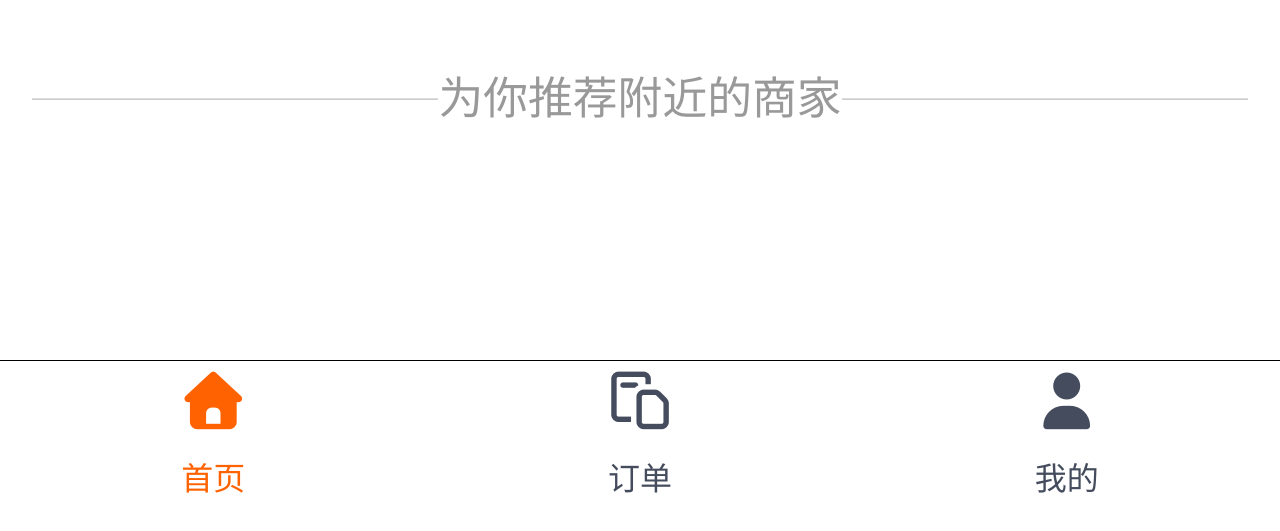
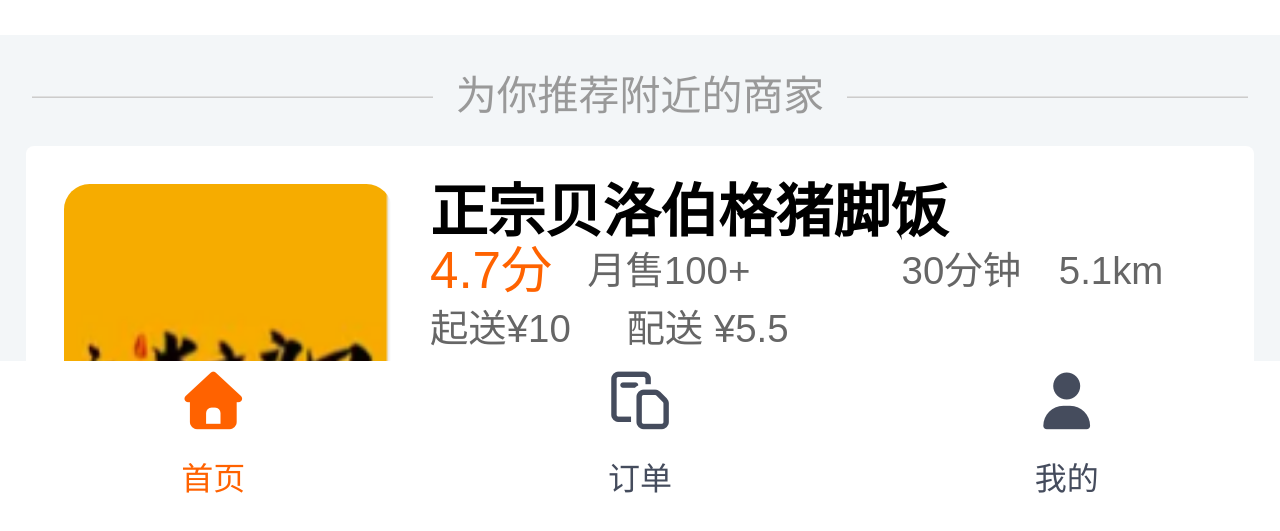
Before and after one commit to stellansing/web_taobao, a website: page index.html in a window 1280 px wide. Shown: the part 285-816 px from the top of the page. Drawn offline with nearby package versions, Linux system fonts and the light colour scheme.

Commit message:
商品标签（部分）

```diff
--- a/css/globle.css
+++ b/css/globle.css
@@ -1,7 +1,14 @@
-html,body{
+html,body {
     font-family: "Microsoft YaHei", "微软雅黑", sans-serif;
     width: 100vw;
     height: 100vh;
+    overflow-y: auto;
+    overflow-x: hidden;
+}
+html,
+body {
+    -ms-overflow-style: none;
+    scrollbar-width: none;
 }
 a{
     text-decoration: none;
--- a/css/index.css
+++ b/css/index.css
@@ -1,6 +1,7 @@
 .wrapper{
     width: 100%;
     height: 100%;
+    background-color: #F3F6F8;
 }
 .header{
     display: flex;
@@ -62,6 +63,7 @@
     color: white;
     border-radius: 6px;
 }
+
 .main{
     font-size: 10vw;
     margin-top: 25vw;
@@ -69,6 +71,8 @@
     bottom: 12vw;
     display: flex;
     justify-content: center;
+    align-items: center;
+    flex-wrap: wrap;
 }
 .main .mainTop{
     margin-top: 3vw;
@@ -77,7 +81,7 @@
     align-items: center;
     color: #999;
     width: 95%;
-    font-size: 3.5vw;
+    font-size: 3.2vw;
 }
 .main .mainTop .line{
     background-color: #ccc;
@@ -85,8 +89,54 @@
     height: 0.1vw;
     flex:1;
 }
+
+.businessList{
+    display: flex;
+    width: 100%;
+    flex-direction: column;
+    align-items: center;
+    justify-content: center;
+}
+.businessList .business{
+    display: flex;
+    margin-top: 2vw;
+    margin-bottom: 2vw;
+    width: 90%;
+    height: 30vw;
+    border-radius: 8px;
+    background-color: white;
+    padding: 3vw;
+}
+.businessList .business img{
+    border-radius: 2vw;
+    width: 30vw;
+}
+.businessList .business .businessInfo{
+    display: flex;
+    flex-direction: column;
+    font-size: 3vw;
+    color: #666666;
+    margin-left: 3vw;
+    line-height: 4.5vw;
+    width: 80%;
+}
+.businessList .business .businessInfo .businessTitle{
+    font-size: 4.5vw;
+    font-weight: bolder;
+    color: black;
+}
+.businessList .business .businessInfo .businessSaleInfo{
+    display: flex;
+    flex-direction: row;
+    align-items: center;
+    justify-content: space-between;
+}
+.businessList .business .businessInfo .businessSaleInfo .score{
+    font-size: 4vw;
+    color: #FF6300;
+}
+
 .footer{
-    border-top: black 1px solid;
     width: 100%;
     height: 12vw;
     position: fixed;
--- a/index.html
+++ b/index.html
@@ -30,23 +30,52 @@
     <div class="main">
         <div class="mainTop">
             <div class="line">&nbsp;</div>
-            <div>为你推荐附近的商家</div>
+            <div>&nbsp;&nbsp;为你推荐附近的商家&nbsp;&nbsp;</div>
             <div class="line">&nbsp;</div>
+        </div>
+        <div class="businessList">
+            <div class="business">
+                <img src="image/sj06.png" alt="">
+                <div class="businessInfo">
+                    <div class="businessTitle">正宗贝洛伯格猪脚饭</div>
+                    <div class="businessSaleInfo">
+                        <div style="flex: 3" class="score">4.7分</div>
+                        <div style="flex: 4" class="saleNum">月售100+</div>
+                        <div style="flex: 2" class="blank">&nbsp;</div>
+                        <div style="flex: 3" class="time">30分钟</div>
+                        <div style="flex: 3" class="road">5.1km</div>
+                    </div>
+                    <div class="businessSaleInfo">
+                        <div style="flex: 1" class="price">起送¥10</div>
+                        <div style="flex: 1" class="delivery">配送  ¥5.5</div>
+                        <div style="flex: 2" class="blank">&nbsp;</div>
+                    </div>
+                </div>
+            </div>
+            <div class="business">
+                <img src="image/sj06.png" alt="">
+            </div>
+            <div class="business">
+                <img src="image/sj06.png" alt="">
+            </div>
+            <div class="business">
+                <img src="image/sj06.png" alt="">
+            </div>
         </div>
     </div>
     <div>&nbsp;</div>
     <div class="footer">
         <div id="MenuHome" onclick="clickMenu(1)" style="color: #FF6200">
             <i class="fa-solid fa-house"></i>
-            <p class="">首页</p>
+            <p>首页</p>
         </div>
         <div id="MenuOrder" onclick="clickMenu(2)">
             <i class="fa-regular fa-paste"></i>
-            <p class="">订单</p>
+            <p>订单</p>
         </div>
         <div id="MenuMy" onclick="clickMenu(3)">
             <i class="fa-solid fa-user"></i>
-            <p class="">我的</p>
+            <p>我的</p>
         </div>
     </div>
 </div>
```
Also changed, not shown: image/sj06.png (added), image/sp08.png (added).
